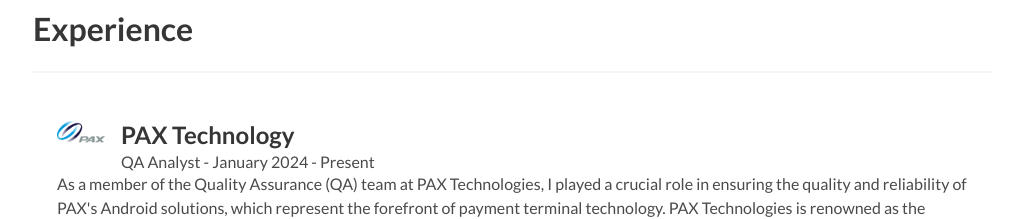
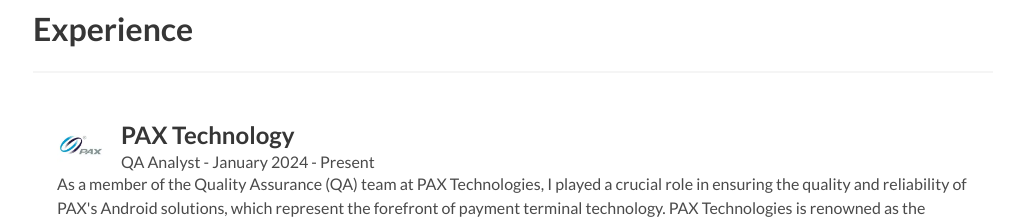
Before and after one commit to jaskaurG/portfolio, a plain HTML site: page index.html in a window 1280 px wide. Shown: the part 1640-1859 px from the top of the page, without its empty margins (127-1152 px from the left). Drawn offline with Linux system fonts and the light colour scheme.

Commit message:
feat: push changes

```diff
--- a/index.html
+++ b/index.html
@@ -102,7 +102,7 @@
           <div class="media">
             <div class="media-left">
               <figure class="image is-48x48">
-                <img src="img/pax.png" alt="Placeholder image">
+                <img src="img/pax.jpeg" alt="Placeholder image">
               </figure>
             </div>
             <div class="media-content">
```
Also changed, not shown: img/pax.jpeg (added), img/pax.png (deleted).
